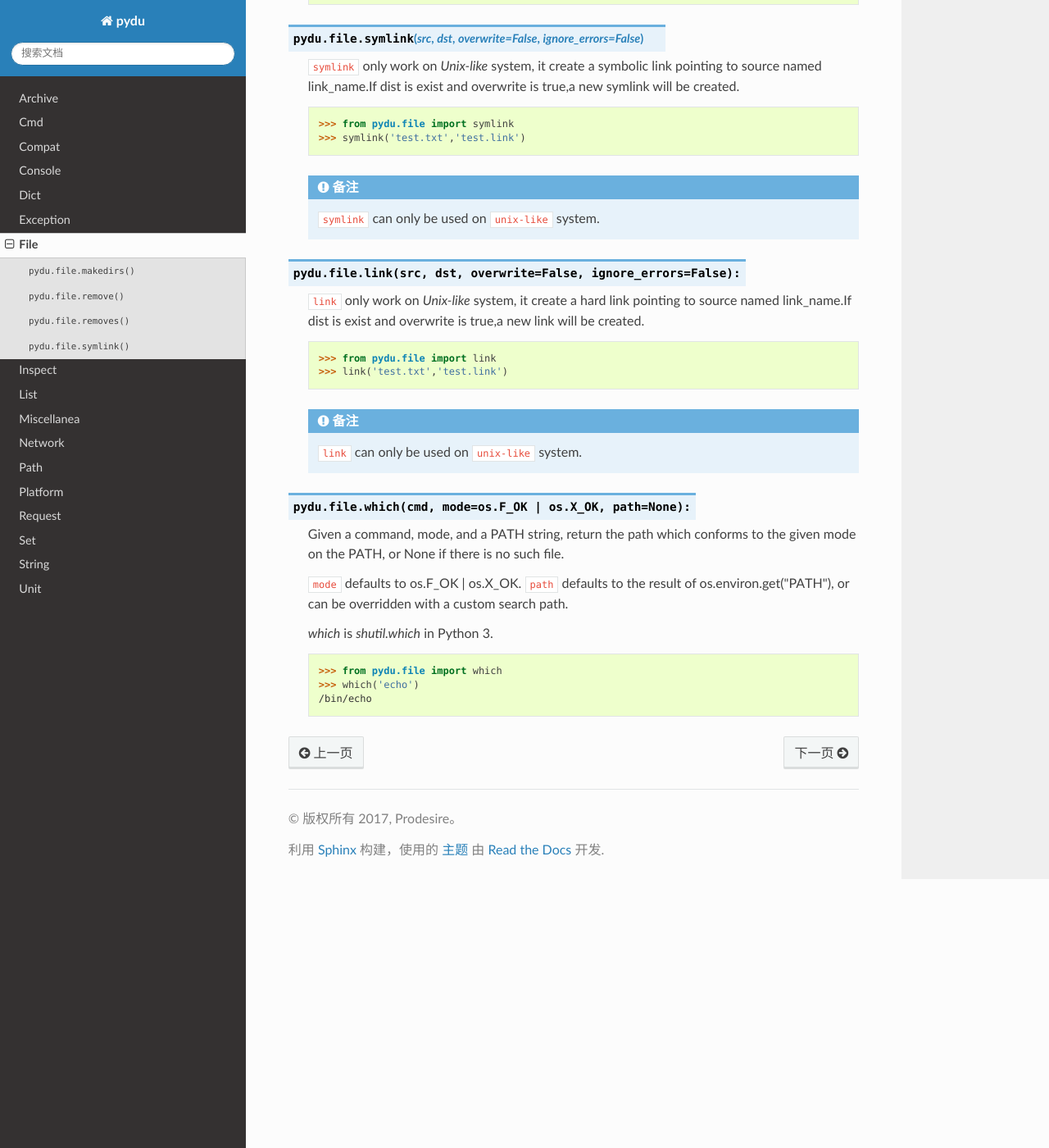
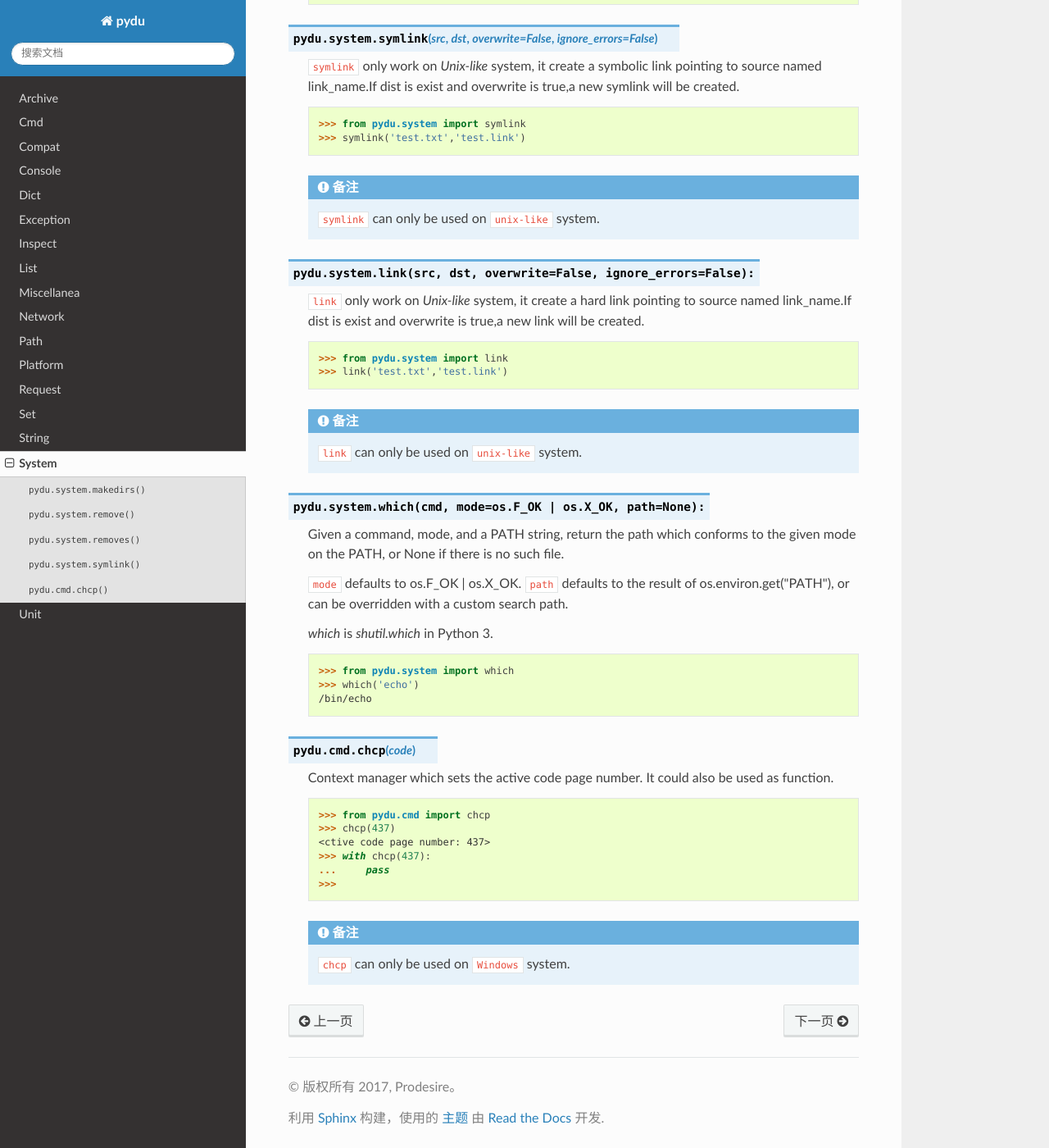
Before and after one commit to flaggo/pydu-zh, a Sphinx documentation site: the page built from docs/system.rst, in a window 1280 px wide and 1400 px high, scrolled down 1846 px. Shown: the whole window at 82% size. Built offline with Sphinx 7.4.7 and the Read the Docs theme 2.0.0, drawn with Linux system fonts in a browser that asks for light colours; some of the changed text lies outside the part shown.

Commit message:
将file重命名为system；将cmd.chcp移动到system.chcp

```diff
--- a/docs/index.rst
+++ b/docs/index.rst
@@ -26,7 +26,6 @@ Content
    console
    dict
    exception
-   file
    inspect
    list
    misc
@@ -36,4 +35,5 @@ Content
    request
    set
    string
+   system
    unit
--- a/docs/file.rst
+++ b/docs/system.rst
@@ -1,21 +1,21 @@
-File
--------
+System
+------
 
-..  py:function:: pydu.file.makedirs(path, mode=0o755, ignore_errors=False, exist_ok=False)
+..  py:function:: pydu.system.makedirs(path, mode=0o755, ignore_errors=False, exist_ok=False)
 
     Based on ``os.makedirs``,create a leaf directory and all intermediate ones.
     ``mode`` default is ``0o755``. When make an exists path, if exist_ok is false,
     ``makedirs`` will raise an ``Exception``. If ``ignore_errors`` which will ignore
     all errors raised by ``os.makedirs``.
 
-    >>> from pydu.file import makedirs
+    >>> from pydu.system import makedirs
     >>> makedirs('test1/test2')
     >>> makedirs('test1',exist_ok=True)
     >>> makedirs('test1')
     Traceback (most recent call last):
      ...    OSError: Create dir: test1 error.
 
-..  py:function:: pydu.file.remove(path, mode=0o755, ignore_errors=False, onerror)
+..  py:function:: pydu.system.remove(path, mode=0o755, ignore_errors=False, onerror)
 
     Remove a file or directory.
 
@@ -26,9 +26,9 @@ File
     `exc_info` is a tuple returned by `sys.exc_info()`.  If `ignore_errors`
     is `False` and `onerror` is None, an exception is raised.
 
-    >>> from pydu.file import makedirs
-    >>> from pydu.file import remove
-    >>> from pydu.file import open_file
+    >>> from pydu.system import makedirs
+    >>> from pydu.system import remove
+    >>> from pydu.system import open_file
     >>> makedirs('test1')
     >>> remove('test1')
     >>> open_file('test.txt')
@@ -38,24 +38,24 @@ File
     Traceback (most recent call last):
      ...    OSError: Remove path: test error
 
-..  py:function:: pydu.file.removes(paths, mode=0o755, ignore_errors=False, onerror)
+..  py:function:: pydu.system.removes(paths, mode=0o755, ignore_errors=False, onerror)
 
     Remove a list of file and/or directory.Other parameters same as `remove`.
 
-    >>> from pydu.file import makedirs
-    >>> from pydu.file import remove
-    >>> from pydu.file import open_file
+    >>> from pydu.system import makedirs
+    >>> from pydu.system import remove
+    >>> from pydu.system import open_file
     >>> makedirs('test1')
     >>> makedirs('test2')
     >>> open_file('test.txt')
     >>> removes(['test.txt','test1','test2'])
 
-.. py:function:: pydu.file.open_file(path, mode='wb+', buffer_size=-1, ignore_errors=False):
+.. py:function:: pydu.system.open_file(path, mode='wb+', buffer_size=-1, ignore_errors=False):
 
     Open a file, defualt mode ``wb+``. If path not exists, it will be created
     automatically. If ``ignore_errors`` is set, errors are ignored.
 
-    >>> from pydu.file import open_file
+    >>> from pydu.system import open_file
     >>> open_file('test.txt')
     >>> ls
         test.txt
@@ -63,7 +63,7 @@ File
     Traceback (most recent call last):
      ...    OSError: Open file: test1.txt error
 
-.. py:function:: pydu.file.copy(src, dst, ignore_errors=False, follow_symlinks=True):
+.. py:function:: pydu.system.copy(src, dst, ignore_errors=False, follow_symlinks=True):
 
     Copy data and mode bits (`cp src dst`).Both the source and destination
     may be a directory.When `copy` a directory,which contains a symlink,if
@@ -74,44 +74,44 @@ File
     symlink will be created instead of copying the file it points to,else
     the contents of the file pointed to by symbolic links is copied.
 
-    >>> from pydu.file import copy,symlink
-    >>> from pydu.file import makedirs,open_fle
+    >>> from pydu.system import copy,symlink
+    >>> from pydu.system import makedirs,open_fle
     >>> open_fle('test/test.txt')
     >>> symlink('test/test.txt','test/test.link')
     >>> copy('test/test.link','test/test_copy1.link')
     >>> copy('test/test.link','test/test_copy2.link',follow_symlink=False)
 
-.. py:function:: pydu.file.touch(path):
+.. py:function:: pydu.system.touch(path):
 
     Open a file as write,and then close it.
 
-    >>> from pydu.file import touch
+    >>> from pydu.system import touch
     >>> touch('test.txt')
 
-.. py:function:: pydu.file.symlink(src, dst, overwrite=False, ignore_errors=False)
+.. py:function:: pydu.system.symlink(src, dst, overwrite=False, ignore_errors=False)
 
     ``symlink`` only work on `Unix-like` system, it create a symbolic link pointing
     to source named link_name.If dist is exist and overwrite is true,a new
     symlink will be created.
 
-    >>> from pydu.file import symlink
+    >>> from pydu.system import symlink
     >>> symlink('test.txt','test.link')
 
     .. note:: ``symlink`` can only be used on ``unix-like`` system.
 
-.. py:function:: pydu.file.link(src, dst, overwrite=False, ignore_errors=False):
+.. py:function:: pydu.system.link(src, dst, overwrite=False, ignore_errors=False):
 
     ``link`` only work on `Unix-like` system, it create a hard link pointing to
     source named link_name.If dist is exist and overwrite is true,a
     new link will be created.
 
-    >>> from pydu.file import link
+    >>> from pydu.system import link
     >>> link('test.txt','test.link')
 
     .. note:: ``link`` can only be used on ``unix-like`` system.
 
 
-.. py:function:: pydu.file.which(cmd, mode=os.F_OK | os.X_OK, path=None):
+.. py:function:: pydu.system.which(cmd, mode=os.F_OK | os.X_OK, path=None):
 
     Given a command, mode, and a PATH string, return the path which
     conforms to the given mode on the PATH, or None if there is no such
@@ -123,6 +123,20 @@ File
 
     `which` is `shutil.which` in Python 3.
 
-    >>> from pydu.file import which
+    >>> from pydu.system import which
     >>> which('echo')
     /bin/echo
+
+.. py:function:: pydu.cmd.chcp(code)
+
+    Context manager which sets the active code page number.
+    It could also be used as function.
+
+    >>> from pydu.cmd import chcp
+    >>> chcp(437)
+    <ctive code page number: 437>
+    >>> with chcp(437):
+    ...     pass
+    >>>
+
+    .. note:: ``chcp`` can only be used on ``Windows`` system.
```
Also changed, not shown: docs/cmd.rst (+9 -3 lines), 3 other files.
